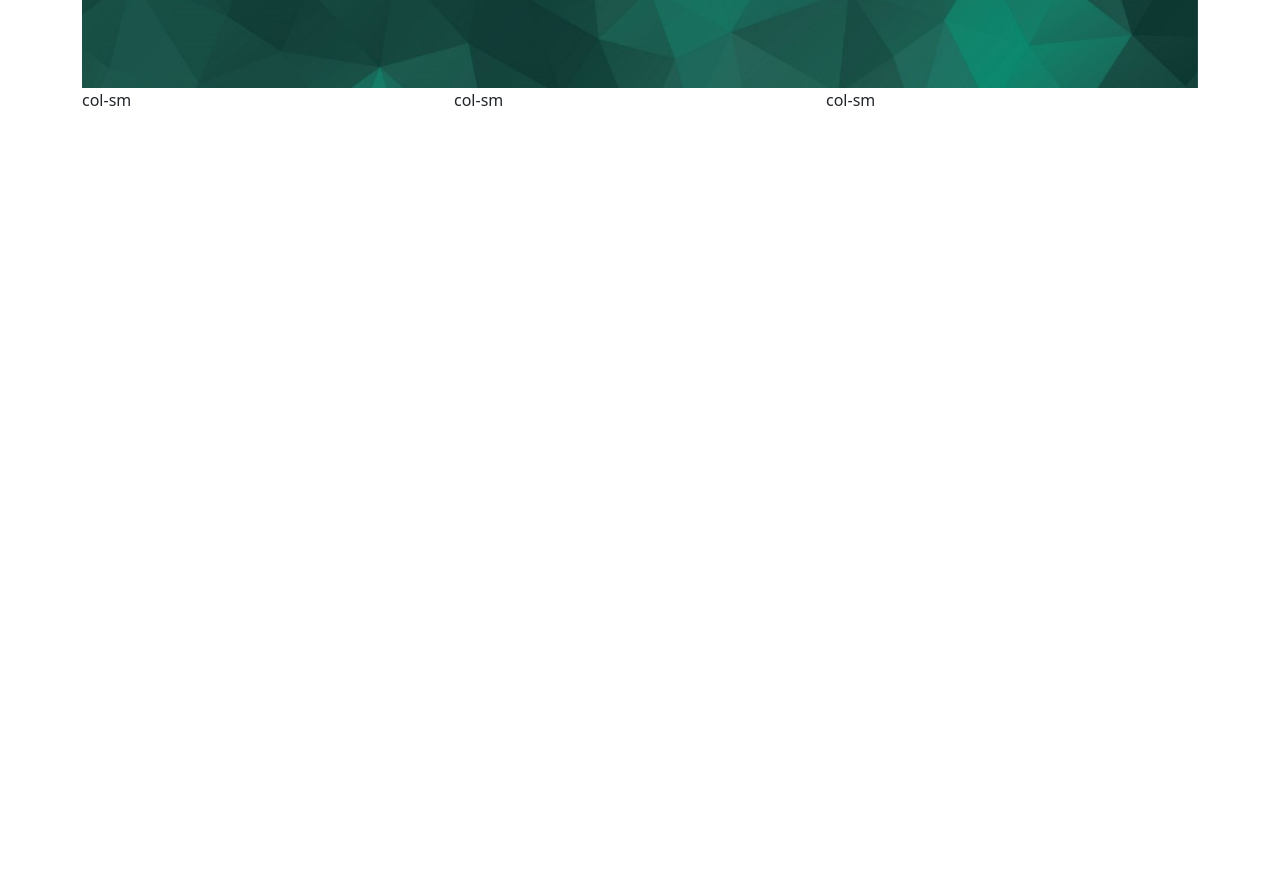
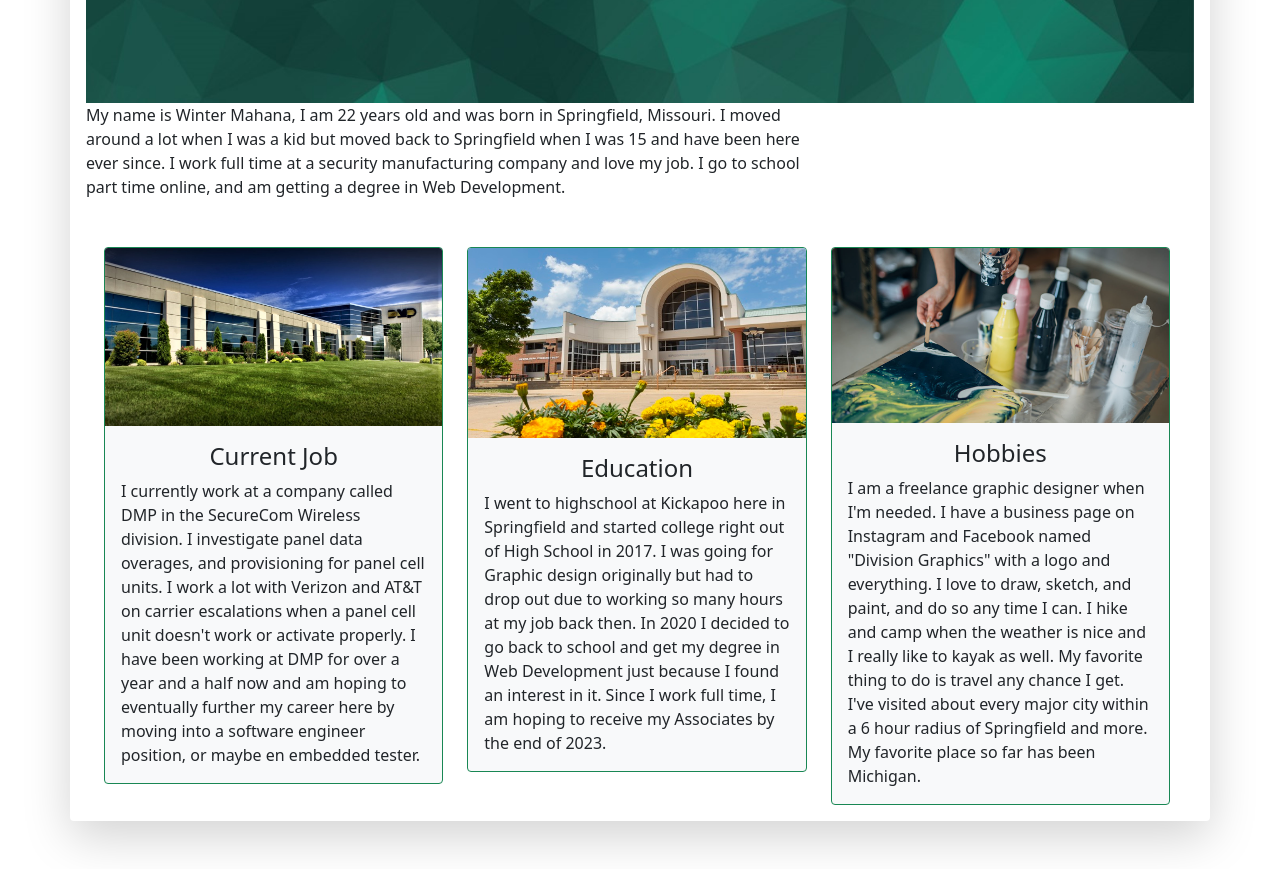
Before and after one commit to wintermahana/wintermahana.github.io, a plain HTML site: page index.html in a window 1280 px wide. Shown: the part 310-1179 px from the top of the page. Before the commit the page ends 800 px from the top, so only its background shows below. Drawn offline with nearby package versions, Linux system fonts and the light colour scheme.

Commit message:
finished cards

```diff
--- a/index.html
+++ b/index.html
@@ -12,7 +12,7 @@
     <script src="https://kit.fontawesome.com/1a4942f011.js" crossorigin="anonymous"></script>
   </head>
   <body>
-    <div class="container">
+    <div class="container shadow-lg p-3 mb-5 bg-body rounded">
       <nav class="navbar navbar-expand-lg navbar-light bg-light">
         <div class="container-fluid">
           <a class="navbar-brand navtext" href="#" style="color:black">Biography</a>
@@ -22,7 +22,7 @@
           <div class="collapse navbar-collapse" id="navbarText">
             <ul class="navbar-nav me-auto mb-2 mb-lg-0">
               <li class="nav-item">
-                <a class="nav-link active minitext" aria-current="page" href="#" style="color:#006144">Home</a>
+                <a class="nav-link active minitext" aria-current="page" href="#" style="color:#006144">About Me</a>
               </li>
               <li class="nav-item">
                 <a class="nav-link minitext" href="#" style="color:#006144">Resume</a>
@@ -36,6 +36,7 @@
           </div>
         </div>
       </nav>
+
       <div class="row">
         <div class="col">
           <div class="col-sm-4">
@@ -49,16 +50,58 @@
             <i class="fas fa-users"></i>
           </div>
         </div>
+
         <img src="banner.png" class="img-fluid" alt="...">
+
         <div class="row">
-          <div class="col-sm">col-sm</div>
-          <div class="col-sm">col-sm</div>
-          <div class="col-sm">col-sm</div>
+          <div class="col-sm-8">My name is Winter Mahana, I am 22 years old and was born in Springfield,
+          Missouri. I moved around a lot when I was a kid but moved back to Springfield when I was 15 and have
+          been here ever since. I work full time at a security manufacturing company and love my job. I go to
+          school part time online, and am getting a degree in Web Development.</div>
+          <div class="col-sm-4"><img src="" alt=""></div>
         </div>
-      </div>
 
-
-
+        <div class="row row-cols-1 row-cols-md-3 g-4 cards">
+          <div class="col">
+            <div class="card text-dark bg-light border-success">
+              <img src="dmp.jpg" class="card-img-top" alt="...">
+              <div class="card-body">
+                <h4 class="card-title" style="text-align:center">Current Job</h4>
+                <p class="card-text">I currently work at a company called DMP in the SecureCom Wireless division.
+                I investigate panel data overages, and provisioning for panel cell units. I work a lot with Verizon
+                and AT&T on carrier escalations when a panel cell unit doesn't work or activate properly. I have been
+                working at DMP for over a year and a half now and am hoping to eventually further my career here by
+                moving into a software engineer position, or maybe en embedded tester.</p>
+              </div>
+            </div>
+          </div>
+          <div class="col">
+            <div class="card text-dark bg-light border-success">
+              <img src="otc.jpg" class="card-img-top" alt="...">
+              <div class="card-body">
+                <h4 class="card-title" style="text-align:center">Education</h4>
+                <p class="card-text">I went to highschool at Kickapoo here in Springfield and started college right
+                out of High School in 2017. I was going for Graphic design originally but had to drop out due to working
+                so many hours at my job back then. In 2020 I decided to go back to school and get my degree in Web Development
+                just because I found an interest in it. Since I work full time, I am hoping to receive my Associates by the
+                end of 2023.</p>
+              </div>
+            </div>
+          </div>
+          <div class="col">
+            <div class="card text-dark bg-light border-success">
+              <img src="paint.jpg" class="card-img-top" alt="...">
+              <div class="card-body">
+                <h4 class="card-title" style="text-align:center">Hobbies</h4>
+                <p class="card-text">I am a freelance graphic designer when I'm needed. I have a business page on
+                Instagram and Facebook named "Division Graphics" with a logo and everything. I love to draw, sketch,
+                and paint, and do so any time I can. I hike and camp when the weather is nice and I really like to kayak
+                as well. My favorite thing to do is travel any chance I get. I've visited about every major city within a
+                6 hour radius of Springfield and more. My favorite place so far has been Michigan.</p>
+              </div>
+            </div>
+          </div>
+        </div>
 
 
       <footer>
--- a/styles.css
+++ b/styles.css
@@ -43,7 +43,9 @@ i {
   align-items: right;
   float: right;
 }
-
+.cards {
+  padding-left: 30px;
+}
 
 
 
```
Also changed, not shown: dmp.jpg (added), otc.jpg (added), paint.jpg (added), 1 other file.
